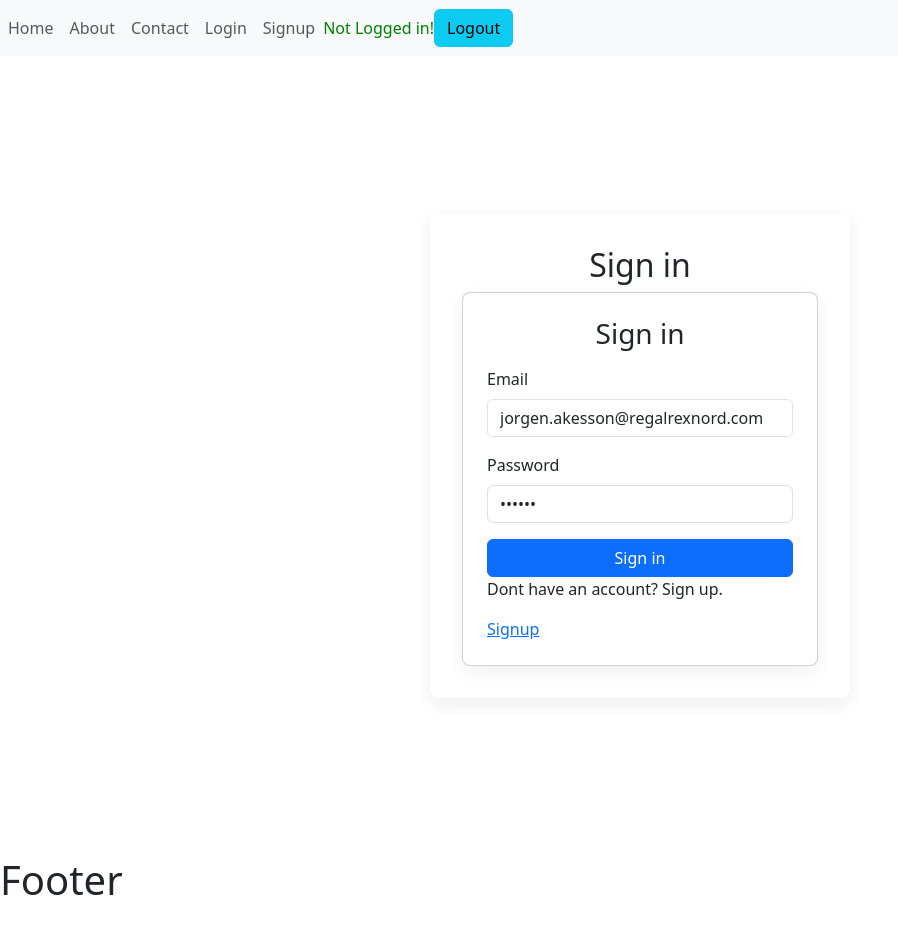
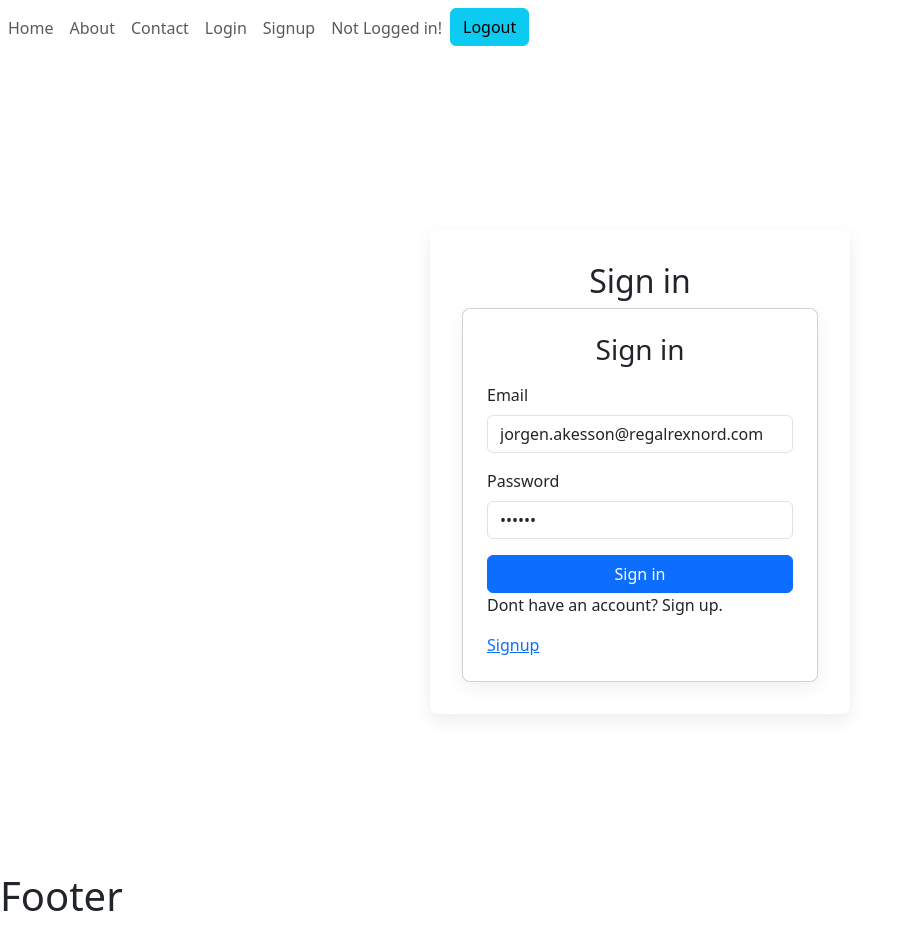
Before and after one commit to JorgenAkessonKM/MyReactTestProj, a React (Vite) app in the folder Client/: page /login in a window 1280 px wide. Shown: the whole page, without its empty margins (0-898 px from the left). Built offline with nearby package versions, Linux system fonts and the light colour scheme.

Commit message:
Moved button from Header to Navbar

```diff
--- a/Client/src/Components/Header/Header.css
+++ b/Client/src/Components/Header/Header.css
@@ -1,13 +1,4 @@
-.myClass {
-    color: green;
+.test {
+    display: flex;
+    background-color: red;
 }
-
-.top {
-    display: flex;
-    flex-direction: row;
-}
-
-.center {
-    display: flex;
-    align-items: center;
-}
--- /dev/null
+++ b/Client/src/Components/Header/Header.module.css
@@ -0,0 +1,13 @@
+.myClass {
+    color: green;
+}
+
+.top {
+    display: flex;
+    flex-direction: row;
+}
+
+.center {
+    display: flex;
+    align-items: center;
+}
--- a/Client/src/Components/Header/Header.tsx
+++ b/Client/src/Components/Header/Header.tsx
@@ -1,33 +1,12 @@
 import Navbar from "../Navbar";
+import styles from "./Header.module.css";
 import "./Header.css";
-import { useSelector, useDispatch } from "react-redux";
-import { setName } from "../../app/loggedInNameSlice";
-import { useAuth } from "../../contexts/AuthProvider";
 
 export default function Header() {
-  const name = useSelector((state: any) => state.loggedInName.name);
-  const dispatch = useDispatch();
-  const auth = useAuth() as any;
-
   return (
     <>
-      <div className="top bg-light center">
+      <div>
         <Navbar />
-        <div style={{ display: "flex", width: "300px" }}>
-          <p className="myClass center" style={{ margin: 0 }}>
-            {name}
-          </p>
-          <button
-            style={{ display: "flex", justifyContent: "flex-end" }}
-            onClick={() => {
-              auth.logOut();
-              dispatch(setName("Logged out!"));
-            }}
-            className="btn btn-info"
-          >
-            Logout
-          </button>
-        </div>{" "}
       </div>
     </>
   );
--- a/Client/src/Components/Navbar.tsx
+++ b/Client/src/Components/Navbar.tsx
@@ -1,7 +1,16 @@
 import React from "react";
-import { Link } from "react-router-dom";
 
-const Navbar: React.FC = () => (
+import { useSelector, useDispatch } from "react-redux";
+import { setName } from "../app/loggedInNameSlice";
+import { useAuth } from "../contexts/AuthProvider";
+
+export default function Navbar() {
+  const name = useSelector((state: any) => state.loggedInName.name);
+  const dispatch = useDispatch();
+  const auth = useAuth() as any;
+
+  return (
+    <>
       <nav className="navbar navbar-expand-lg navbar-light">
         <div className="navbar-collapse" id="navbarNav">
           <ul className="navbar-nav">
@@ -30,9 +39,24 @@ const Navbar: React.FC = () => (
                 Signup
               </a>
             </li>
+            <li className="nav-item">
+              <p className="nav-link">{name}</p>
+            </li>
+            <li className="nav-item">
+              <button
+                style={{ display: "flex", justifyContent: "flex-end" }}
+                onClick={() => {
+                  auth.logOut();
+                  dispatch(setName("Logged out!"));
+                }}
+                className="btn btn-info"
+              >
+                Logout
+              </button>
+            </li>
           </ul>
         </div>
       </nav>
+    </>
   );
-
-export default Navbar;
+}
--- a/package.json
+++ b/package.json
@@ -1,5 +1,9 @@
 {
   "devDependencies": {
     "concurrently": "^9.2.1"
+  },
+
+  "scripts": {
+    "dev": "concurrently \"npm run dev --prefix Client\" \"npm run dev --prefix Server\""
   }
 }
```
Also changed, not shown: 1 other file (tests, documents, lock files or other folders). Lines whose indentation alone changed are shown as unchanged.
